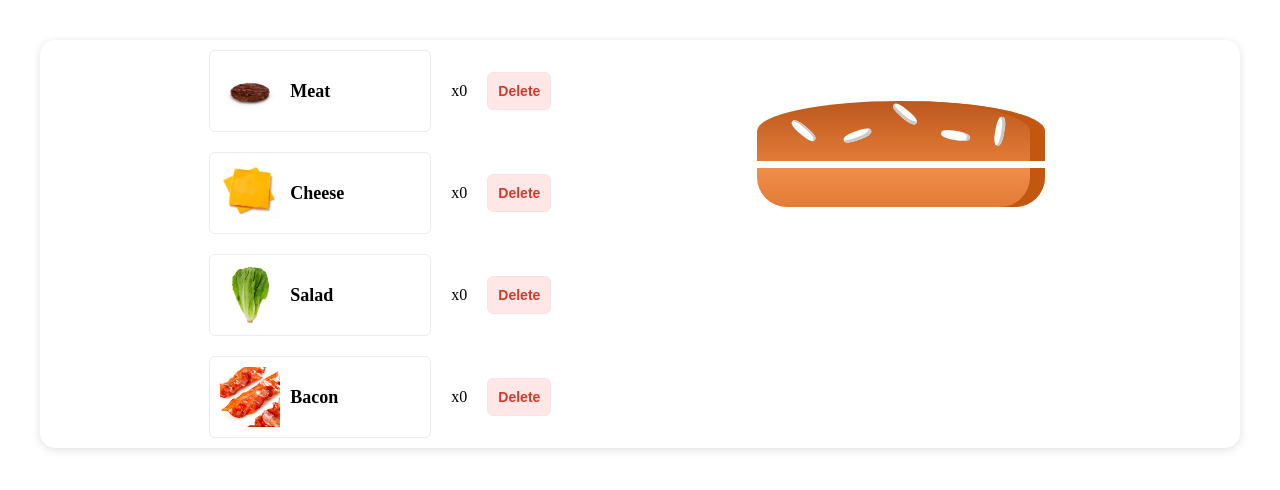
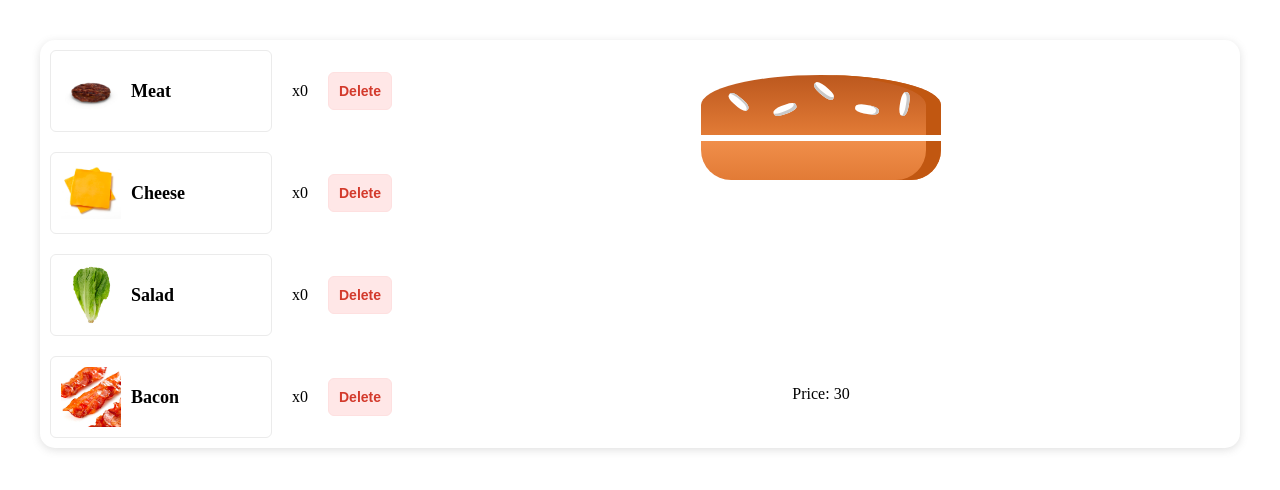
Before and after one commit to asseavas/55_lab, a React (Vite) app: page / in a window 1280 px wide. Shown: the top 490 px of the page. Built offline with nearby package versions, Linux system fonts and the light colour scheme.

Commit message:
Added logic for the calculating the price.

```diff
--- a/src/App.tsx
+++ b/src/App.tsx
@@ -1,4 +1,4 @@
-import { INGREDIENTS } from './Ingredient';
+import {INGREDIENTS} from './Ingredient';
 import React, {useState} from "react";
 import IngredientsContainer from './components/IngredientsContainer/IngredientsContainer';
 import Burger from './components/Burger/Burger';
@@ -31,6 +31,13 @@ const App: React.FC = () => {
     );
   };
 
+  const calculatePrice = () => {
+    return ingredients.reduce((acc, ingredient) => {
+      const ingredientInfo = INGREDIENTS.find(i => i.name === ingredient.name);
+      return acc + ingredient.count * (ingredientInfo?.price ?? 0);
+    }, 30);
+  };
+
   return (
     <div className="constructorContainer">
       <IngredientsContainer
@@ -38,7 +45,7 @@ const App: React.FC = () => {
         onAdd={addCount}
         onDelete={deleteCount}
       />
-      <Burger ingredients={ingredients} />
+      <Burger ingredients={ingredients} price={calculatePrice()} />
     </div>
   );
 };
--- a/src/components/Burger/Burger.css
+++ b/src/components/Burger/Burger.css
@@ -1,5 +1,13 @@
 .burgerContainer {
-  width: 30%;
+  display: flex;
+  flex-direction: column;
+  align-items: center;
+  width: 300px;
+  margin: 20px auto;
+}
+
+.burger {
+  width: 100%;
   height: 300px;
   overflow: auto;
   text-align: center;
--- a/src/components/Burger/Burger.tsx
+++ b/src/components/Burger/Burger.tsx
@@ -3,9 +3,10 @@ import './Burger.css';
 
 interface BurgerProps {
   ingredients: { name: string; count: number }[];
+  price: number;
 }
 
-const Burger: React.FC<BurgerProps> = ({ ingredients }) => {
+const Burger: React.FC<BurgerProps> = ({ ingredients, price }) => {
   const renderIngredients = () => {
     const renderedIngredients = [];
 
@@ -22,12 +23,15 @@ const Burger: React.FC<BurgerProps> = ({ ingredients }) => {
 
   return (
     <div className="burgerContainer">
-      <div className="BreadTop">
-        <div className="Seeds1"></div>
-        <div className="Seeds2"></div>
+      <div className="burger">
+        <div className="BreadTop">
+          <div className="Seeds1"></div>
+          <div className="Seeds2"></div>
+        </div>
+        {renderIngredients()}
+        <div className="BreadBottom"></div>
       </div>
-      {renderIngredients()}
-      <div className="BreadBottom"></div>
+      <p>Price: {price}</p>
     </div>
   );
 };
```
